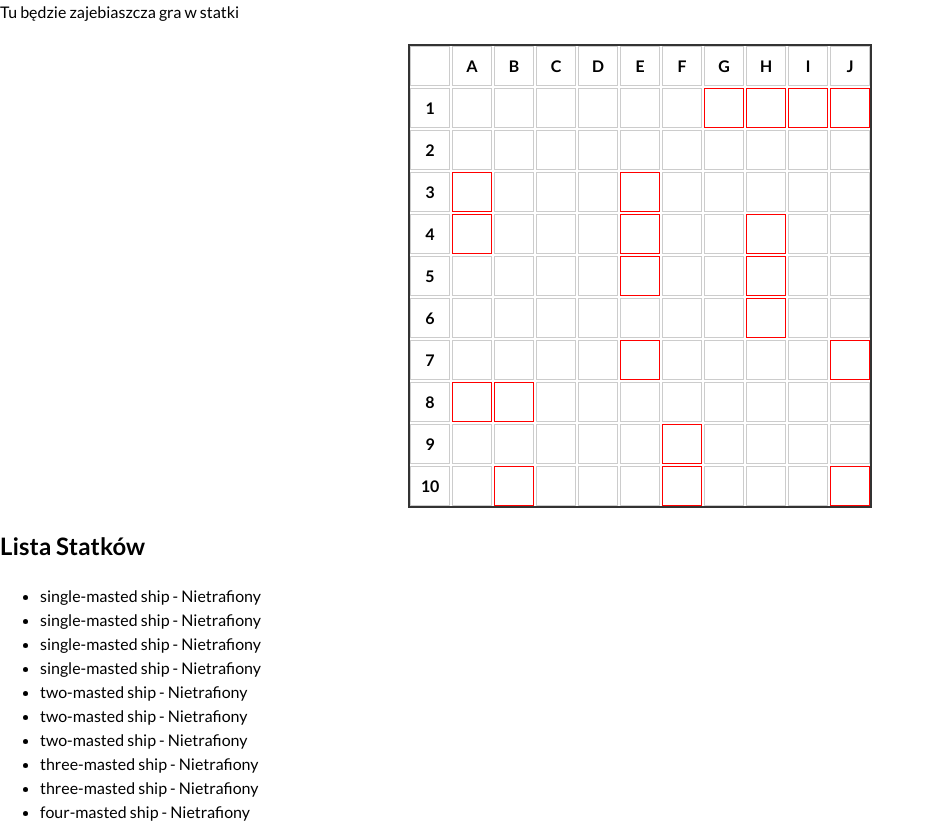
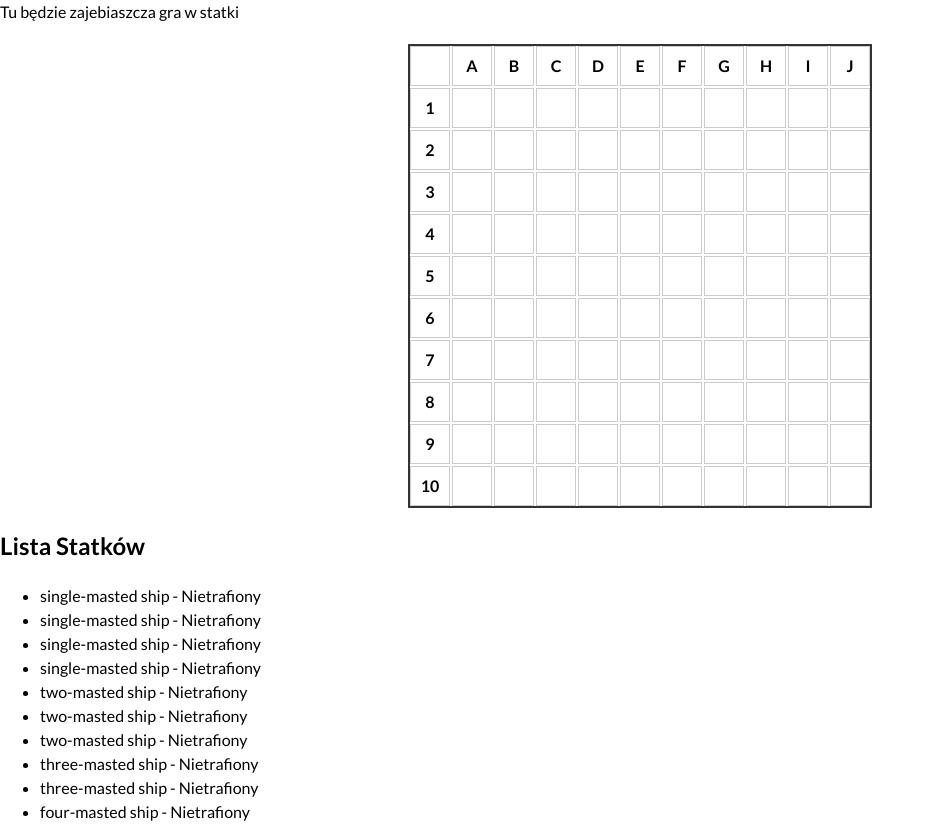
Before and after one commit to GrzegorzJendernal/battleships-game, a React (Vite) app: page / in a window 1280 px wide. Shown: the whole page, without its empty margins (0-935 px from the left). Built offline with nearby package versions, Linux system fonts and the light colour scheme.

Commit message:
fixed cell.styled

```diff
--- a/src/components/Board/Cell/cell.styled.ts
+++ b/src/components/Board/Cell/cell.styled.ts
@@ -6,17 +6,17 @@ export const StyledCell = styled.div<CellProps>`
   display: flex;
   justify-content: center;
   align-items: center;
-  background-color: ${({ hit, sunk }) => {
+  background-color: ${({ $hit, $sunk }) => {
     switch (true) {
-      case hit:
+      case $hit:
         return `#ccc`;
-      case sunk:
+      case $sunk:
         return `#eee`;
       default:
         return `#fff`;
     }
   }};
-  border: 1px solid ${({ occupied }) => (occupied ? `#ff0000` : `#ccc`)};
+  border: 1px solid ${({ $occupied }) => ($occupied ? `#ff0000` : `#ccc`)};
   font-size: 1rem;
   font-weight: bold;
 `;
```
